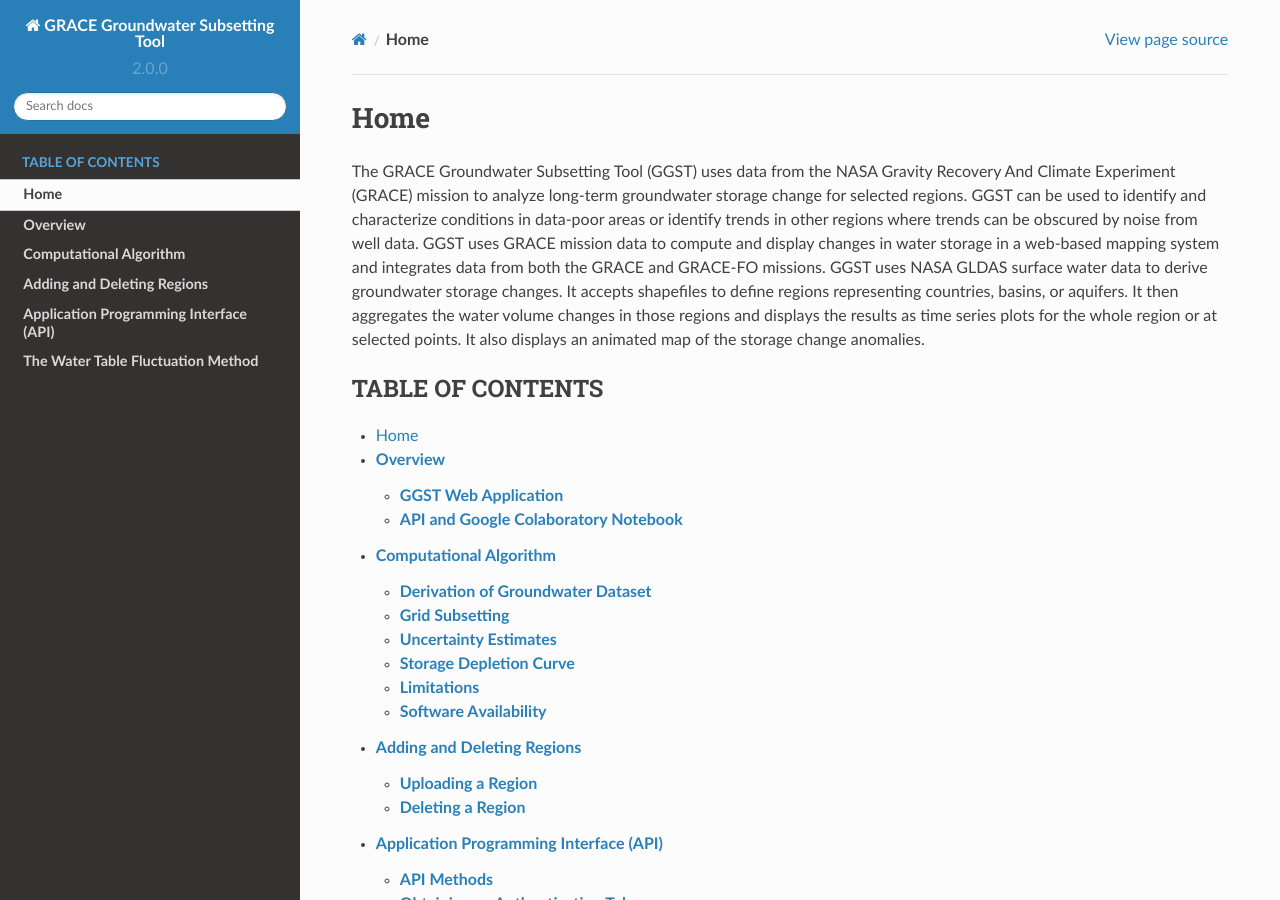
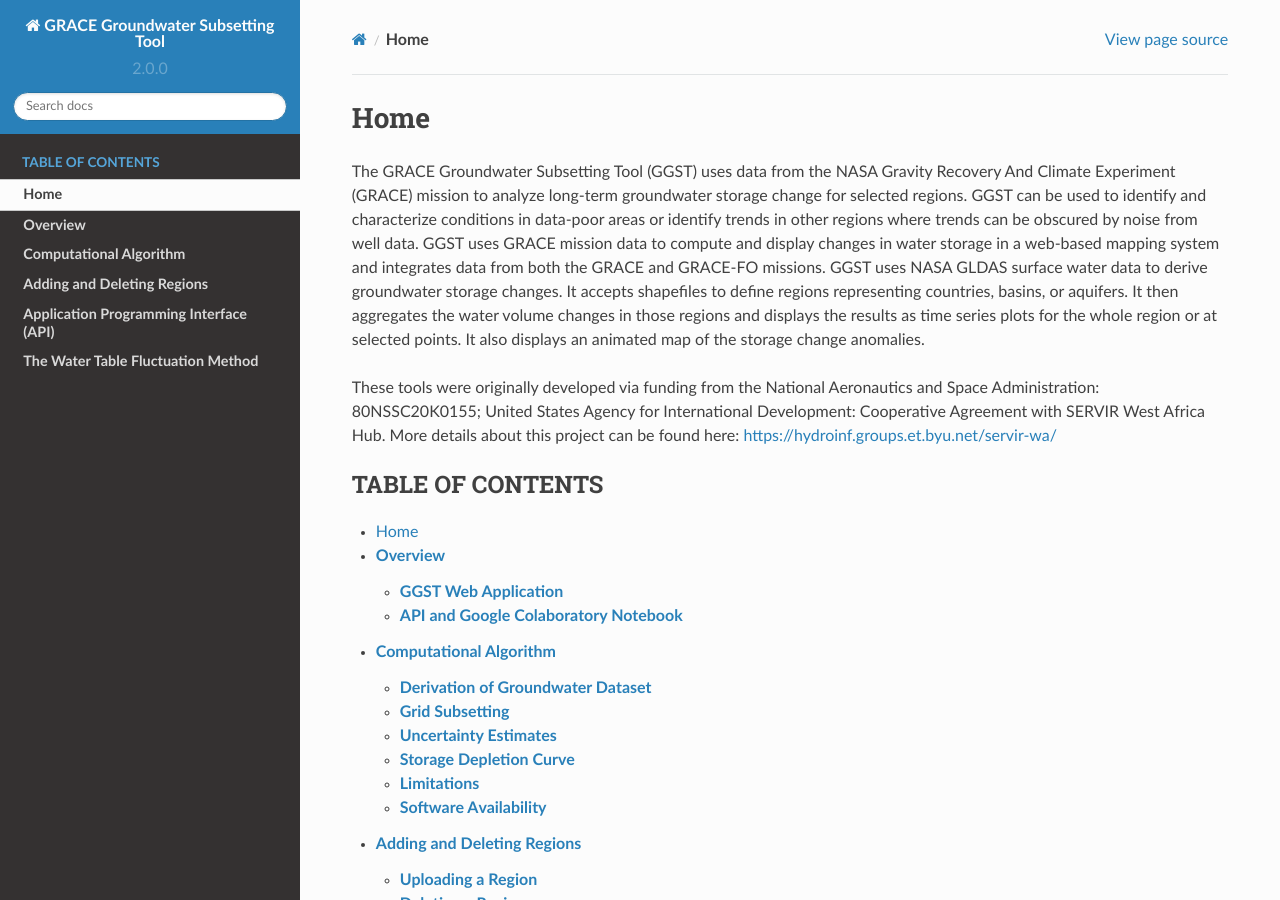
Before and after one commit to BYU-Hydroinformatics/ggst, a Sphinx documentation site: the page built from docs/source/index.rst, in a window 1280 px wide and 900 px high. Built offline with Sphinx 7.4.7 and the Read the Docs theme 2.0.0, drawn with Linux system fonts in a browser that asks for light colours.

Commit message:
Update index.rst
added grant information

```diff
--- a/docs/source/index.rst
+++ b/docs/source/index.rst
@@ -4,6 +4,8 @@
 **Home**
 =======
 The GRACE Groundwater Subsetting Tool (GGST) uses data from the NASA Gravity Recovery And Climate Experiment (GRACE) mission to analyze long-term groundwater storage change for selected regions. GGST can be used to identify and characterize conditions in data-poor areas or identify trends in other regions where trends can be obscured by noise from well data. GGST uses GRACE mission data to compute and display changes in water storage in a web-based mapping system and integrates data from both the GRACE and GRACE-FO missions. GGST uses NASA GLDAS surface water data to derive groundwater storage changes. It accepts shapefiles to define regions representing countries, basins, or aquifers. It then aggregates the water volume changes in those regions and displays the results as time series plots for the whole region or at selected points. It also displays an animated map of the storage change anomalies.
+
+These tools were originally developed via funding from the National Aeronautics and Space Administration: 80NSSC20K0155; United States Agency for International Development: Cooperative Agreement with SERVIR West Africa Hub. More details about this project can be found here: `https://hydroinf.groups.et.byu.net/servir-wa/ <https://hydroinf.groups.et.byu.net/servir-wa/>`_
 
 
 
```
